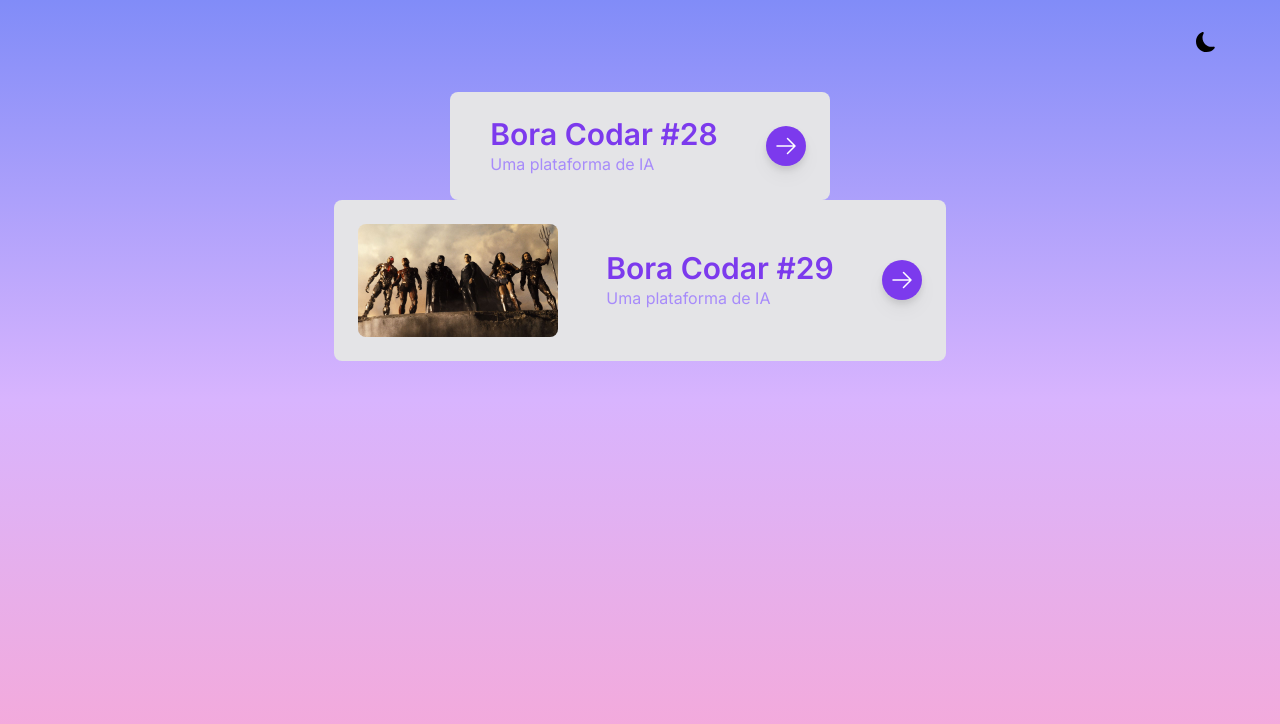
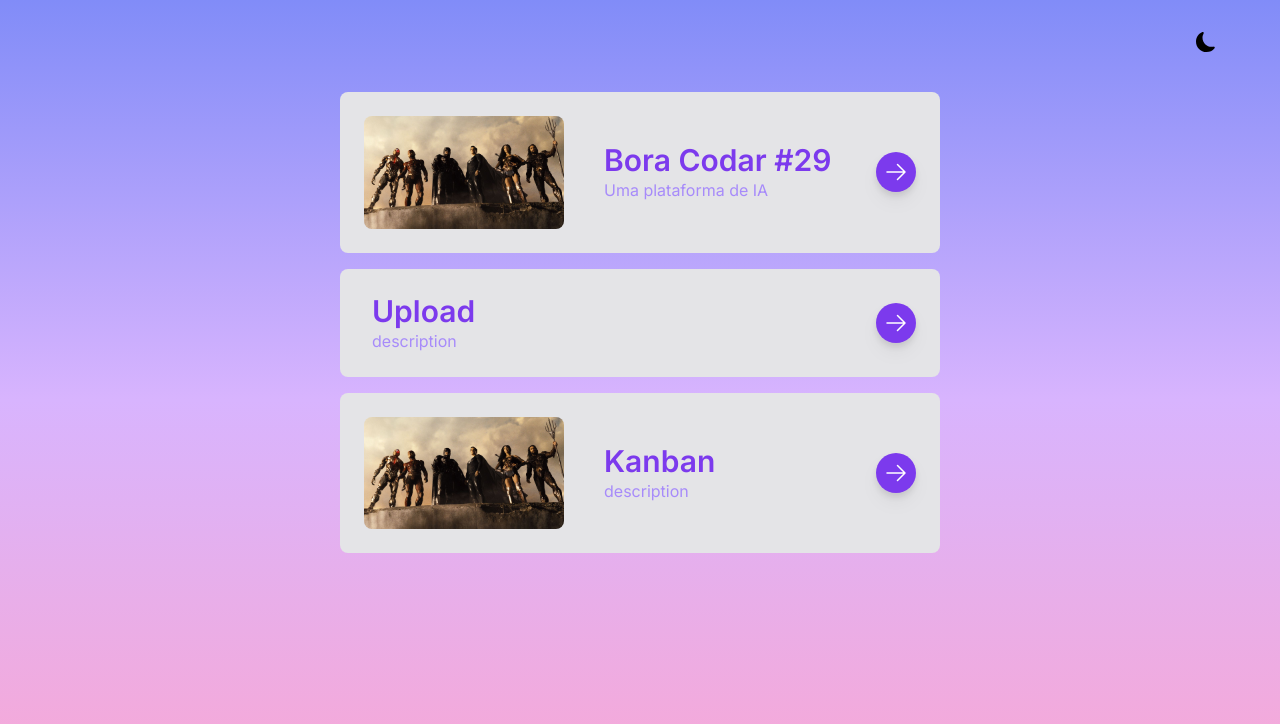
Before and after one commit to alerrandrojanio/bora-codar, a Next.js app: page / in a window 1280 px wide. Shown: the top 724 px of the page. Built offline with nearby package versions, Linux system fonts and the light colour scheme.

Commit message:
feat: menu and deploy test

```diff
--- a/src/app/ia/page.tsx
+++ b/src/app/ia/page.tsx
@@ -1,7 +1,3 @@
-import { ReactNode } from "react";
-
-import Image from "next/image";
-import Link from "next/link";
 import { Card } from "@/components/ia/Card";
 import { DarkModeSwitch } from "@/components/DarkModeSwitch";
 
@@ -10,10 +6,7 @@ import { LuWand2 } from "react-icons/lu";
 import { HiOutlinePhotograph } from "react-icons/hi";
 import { HiMiniCodeBracket, HiOutlineMusicalNote } from "react-icons/hi2";
 import { BsPlayCircle } from "react-icons/bs";
-
-export interface PageProps {
-  children: ReactNode;
-}
+import { Back } from "@/components/Back";
 
 const cards = [
   {
@@ -42,9 +35,10 @@ const cards = [
   },
 ];
 
-export default function Page({ children }: PageProps) {
+export default function Page() {
   return (
-    <div className="flex min-h-screen items-center justify-center bg-gradient-to-br from-[#56CBB0] via-[#3A7DB5] to-[#284FB7] p-8 text-zinc-50">
+    <main className="flex min-h-screen items-center justify-center bg-gradient-to-br from-[#56CBB0] via-[#3A7DB5] to-[#284FB7] p-8 text-zinc-50">
+      <Back />
       <div className="flex h-[720px] w-[1080px] flex-col items-center justify-center  rounded-3xl bg-[#16243A]/95 px-8">
         <header className="flex w-full flex-col items-center justify-center gap-4">
           <div className="rounded-lg bg-[#0F172A]/90 p-3 text-zinc-300">
@@ -78,6 +72,6 @@ export default function Page({ children }: PageProps) {
           />
         </div>
       </div>
-    </div>
+    </main>
   );
 }
--- a/src/app/kanban/page.tsx
+++ b/src/app/kanban/page.tsx
@@ -11,7 +11,6 @@ import {
 import { Inter } from "next/font/google";
 import { Back } from "@/components/Back";
 
-import Pencil from "../../../public/kanban/pencil.svg";
 import { Card } from "@/components/kanban/Card";
 import { Navbar } from "@/components/kanban/Navbar";
 
@@ -23,13 +22,7 @@ const inter = Inter({
 
 export default function Kanban() {
   return (
-    <>
-      <Head>
-        <title>Kanban</title>
-        <meta name="description" content="Generated by create next app" />
-        <meta name="viewport" content="width=device-width, initial-scale=1" />
-      </Head>
-      <main className={`${inter.variable} font-inter bg-[#7C3AED]`}>
+    <main className={` bg-[#7C3AED]`}>
       <Back />
 
       <div id="app " className="grid h-screen grid-cols-[max-content_1fr]">
@@ -45,7 +38,13 @@ export default function Kanban() {
             >
               <h1 className="flex items-center gap-5 text-4xl font-bold text-[#403937]">
                 Meu Kanban
-                  <Image src={Pencil} alt="Pencil" className="cursor-pointer" />
+                <Image
+                  src="/kanban/pencil.svg"
+                  alt="Pencil"
+                  width={24}
+                  height={24}
+                  className="cursor-pointer"
+                />
               </h1>
               <Image
                 src={"https://github.com/alerrandrojanio.png"}
@@ -105,6 +104,5 @@ export default function Kanban() {
         </div>
       </div>
     </main>
-    </>
   );
 }
--- a/src/app/page.tsx
+++ b/src/app/page.tsx
@@ -3,8 +3,6 @@ import Link from "next/link";
 import { DarkModeSwitch } from "@/components/DarkModeSwitch";
 import { ArrowRightIcon } from "@heroicons/react/24/solid";
 import { Card } from "@/components/home/Card";
-
-import img from "../../public/img.jpg";
 
 export default function Home() {
   return (
@@ -12,15 +10,7 @@ export default function Home() {
       <header className="flex w-full items-start justify-end px-8">
         <DarkModeSwitch />
       </header>
-      <main className="mt-10 flex flex-col items-center justify-center px-4">
-        <Card.Root>
-          <Card.Content
-            title="Bora Codar #28"
-            description="Uma plataforma de IA"
-          />
-          <Card.Actions href="/ia" />
-        </Card.Root>
-
+      <main className="mt-10 flex flex-col items-center justify-center gap-4 px-4">
         <Card.Root>
           <Card.Image src="/img.jpg" alt="justice league" />
           <Card.Content
@@ -29,6 +19,17 @@ export default function Home() {
           />
           <Card.Actions href="/ia" />
         </Card.Root>
+
+        <Card.Root>
+          <Card.Content title="Upload" description="description" />
+          <Card.Actions href="/upload" />
+        </Card.Root>
+
+        <Card.Root>
+          <Card.Image src="/img.jpg" alt="justice league" />
+          <Card.Content title="Kanban" description="description" />
+          <Card.Actions href="/kanban" />
+        </Card.Root>
       </main>
     </div>
   );
--- a/src/components/home/Card/CardContent.tsx
+++ b/src/components/home/Card/CardContent.tsx
@@ -5,7 +5,7 @@ export interface CardContentProps {
 
 export function CardContent({ title, description }: CardContentProps) {
   return (
-    <div className="flex w-full flex-col items-center px-4 sm:items-start">
+    <div className="flex w-full flex-col items-center px-2 sm:items-start">
       <span className="text-3xl font-semibold text-[#7C3AED]">{title}</span>
       <span className=" text-violet-400">{description}</span>
     </div>
--- a/src/components/home/Card/CardImage.tsx
+++ b/src/components/home/Card/CardImage.tsx
@@ -6,7 +6,7 @@ export interface CardImageProps {
 }
 
 export function CardImage({ src, alt }: CardImageProps) {
-  return (
+  return src ? (
     <Image
       src={src}
       alt={alt}
@@ -14,5 +14,7 @@ export function CardImage({ src, alt }: CardImageProps) {
       height={100}
       className="aspect-video rounded-lg"
     />
+  ) : (
+    ""
   );
 }
--- a/src/components/home/Card/CardRoot.tsx
+++ b/src/components/home/Card/CardRoot.tsx
@@ -6,7 +6,7 @@ export interface CardRootProps {
 
 export function CardRoot({ children }: CardRootProps) {
   return (
-    <div className="flex flex-col items-center justify-between gap-8 rounded-lg bg-zinc-200 px-6 py-6 sm:flex-row">
+    <div className="flex w-full max-w-[600px] flex-col items-center justify-between gap-8 rounded-lg bg-zinc-200 px-6 py-6 sm:flex-row">
       {children}
     </div>
   );
--- a/src/components/kanban/Navbar.tsx
+++ b/src/components/kanban/Navbar.tsx
@@ -1,9 +1,7 @@
 import { ReactNode } from "react";
 
 import Image from "next/image";
-import Link from "next/link";
 
-import Logo from "../../../public/kanban/logo.svg";
 import {
   ClipboardIcon,
   UsersIcon,
@@ -39,7 +37,7 @@ const menu: Array<Menu> = [
 export function Navbar() {
   return (
     <nav className="min-w-[11.5rem] px-12 pb-0 pt-12 max-md:min-w-[8rem]">
-      <Image src={Logo} alt="Logo" />
+      <Image src="/kanban/logo.svg" alt="Logo" width={60} height={60} />
 
       <ul className="mt-24 grid gap-14 ">
         {menu.map((item, index) => {
```
Lines whose indentation alone changed are shown as unchanged.
